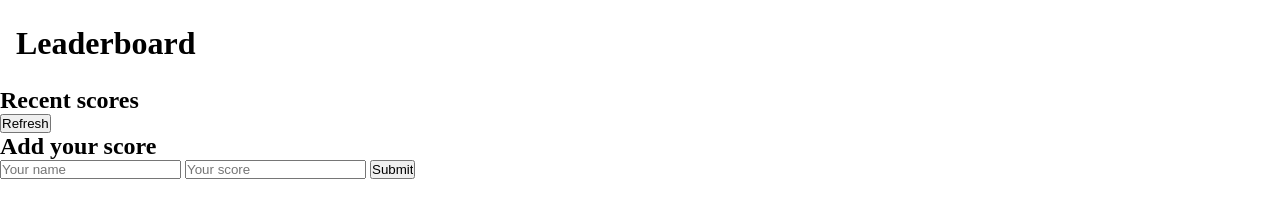
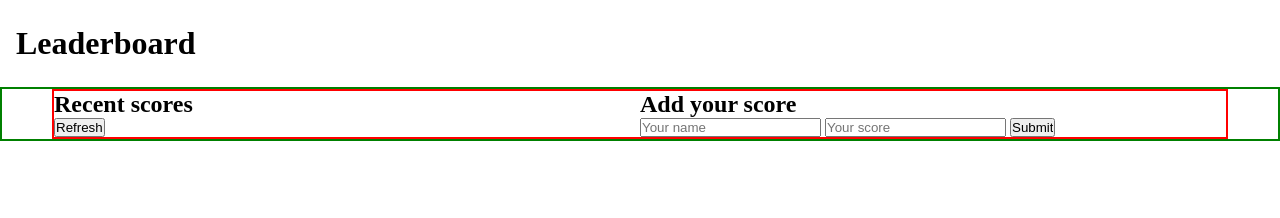
Before and after one commit to Ibnballo1/leaderboard, a website: page src/index.html in a window 1280 px wide. Drawn offline with Linux system fonts and the light colour scheme.

Commit message:
Add styles to main

```diff
--- a/src/styles.css
+++ b/src/styles.css
@@ -1,10 +1,21 @@
 * {
-    margin: 0;
-    padding: 0;
+  margin: 0;
+  padding: 0;
 }
 
 header {
-    display: flex;
-    justify-content: space-between;
-    padding: 1.5625rem 1rem;
+  display: flex;
+  justify-content: space-between;
+  padding: 1.5625rem 1rem;
 }
+
+#main {
+  border: 2px solid green;
+  padding: 0 50px;
+}
+
+.grid-section {
+  border: 2px solid red;
+  display: grid;
+  grid-template-columns: repeat(2, 1fr);
+}
```
